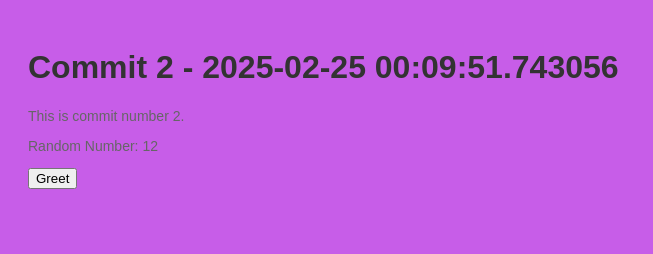
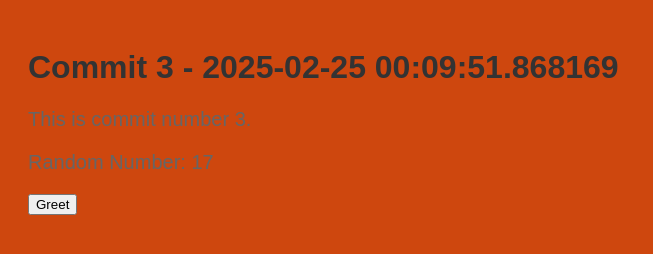
Before and after one commit to polishflits/autogen-repo-20250225000949, a plain HTML site: page index.html in a window 1280 px wide. Shown: the whole page, without its empty margins (0-653 px from the left). Drawn offline with Linux system fonts and the light colour scheme.

Commit message:
📝 Auto commit 3 with HTML, CSS, and JS

```diff
--- a/index.html
+++ b/index.html
@@ -2,13 +2,13 @@
     <!DOCTYPE html>
     <html>
     <head>
-        <title>Commit 2 - 2025-02-25 00:09:51.743056</title>
+        <title>Commit 3 - 2025-02-25 00:09:51.868169</title>
         <link rel="stylesheet" href="style.css">
     </head>
     <body>
-        <h1>Commit 2 - 2025-02-25 00:09:51.743056</h1>
-        <p>This is commit number 2.</p>
-        <p>Random Number: 12</p>
+        <h1>Commit 3 - 2025-02-25 00:09:51.868169</h1>
+        <p>This is commit number 3.</p>
+        <p>Random Number: 17</p>
         <button onclick="greet()">Greet</button>
         <script src="script.js"></script>
     </body>
--- a/script.js
+++ b/script.js
@@ -2,4 +2,4 @@
     function greet() {
         alert('Hello from commit ' + commitNumber + '!');
     }
-    var commitNumber = 2;
+    var commitNumber = 3;
--- a/style.css
+++ b/style.css
@@ -1,7 +1,7 @@
 
     body {
         font-family: Arial, sans-serif;
-        background-color: #c75de8;
+        background-color: #ce470e;
         padding: 20px;
     }
     h1 {
@@ -9,5 +9,5 @@
     }
     p {
         color: #666;
-        font-size: 14px;
+        font-size: 20px;
     }
```
